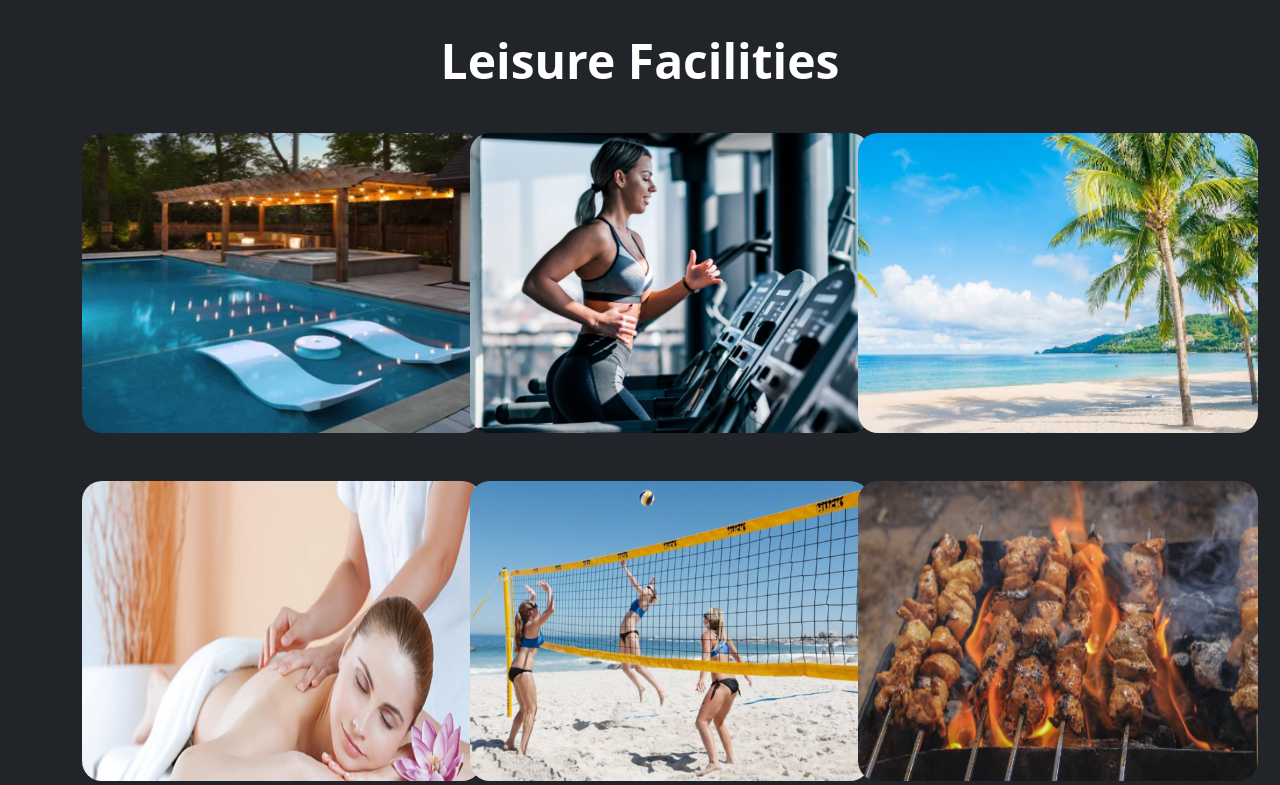
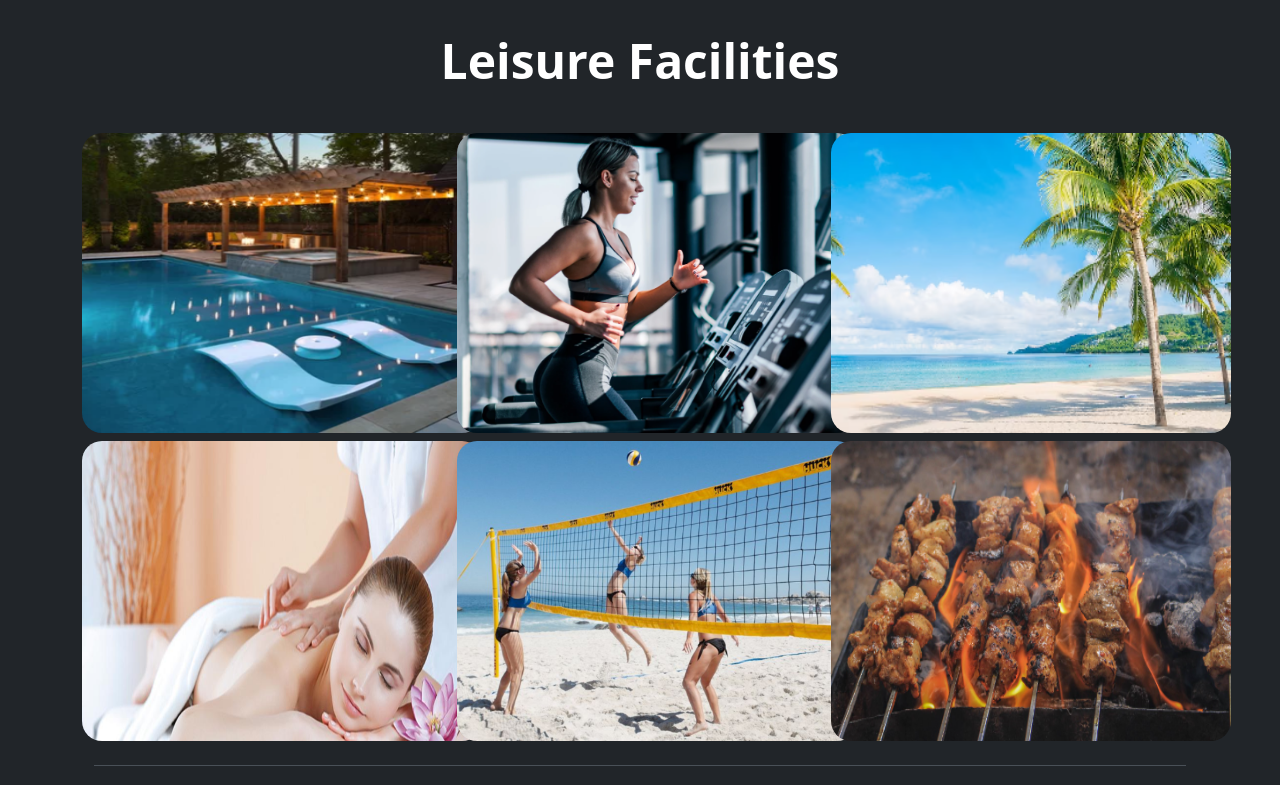
Before and after one commit to Chathu-12345/south-base, a plain HTML site: page index.html in a window 1280 px wide. Shown: the part 1656-2441 px from the top of the page. Drawn offline with nearby package versions, Linux system fonts and the light colour scheme.

Commit message:
Update index.html

```diff
--- a/index.html
+++ b/index.html
@@ -82,25 +82,25 @@
 
   <div class="container">
     <h4 class="display-5 fw-bold text-body-emphasis lh-1  text-center mt-5 mb-5">Leisure Facilities</h4>
-    <div class="row g-5 ">
-      <div class="col-10 col-sm-10 col-md-5 col-lg-4 ">
+    <div class="row g-2 ">
+      <div class="col-10 col-sm-10 col-md-6 col-lg-4 ">
         <img class="pool" src="pool.png" alt="pool">
 
       </div>
-      <div class="col-10 col-sm-10 col-md-5 col-lg-4">
+      <div class="col-10 col-sm-10 col-md-6 col-lg-4">
         <img class="gym" src="gym.png" alt="gym">
       </div>
-      <div class="col-10 col-sm-10 col-md-5 col-lg-4 ">
+      <div class="col-10 col-sm-10 col-md-6 col-lg-4 ">
         <img class="beach" src="beach1.png" alt="beach">
       </div>
 
-      <div class="col-10 col-sm-10 col-md-5 col-lg-4">
+      <div class="col-10 col-sm-10 col-md-6 col-lg-4">
         <img class="spa" src="spa.png" alt="spa">
       </div>
-      <div class="col-10 col-sm-10 col-md-5 col-lg-4">
+      <div class="col-10 col-sm-10 col-md-6 col-lg-4">
         <img class="vollyball" src="vollyball.png" alt="vollyball">
       </div>
-      <div class="col-10 col-sm-10 col-md-5 col-lg-4">
+      <div class="col-10 col-sm-10 col-md-6 col-lg-4">
         <img class="barbeque" src="barbeque.png" alt="barbeque">
       </div>
 
```
